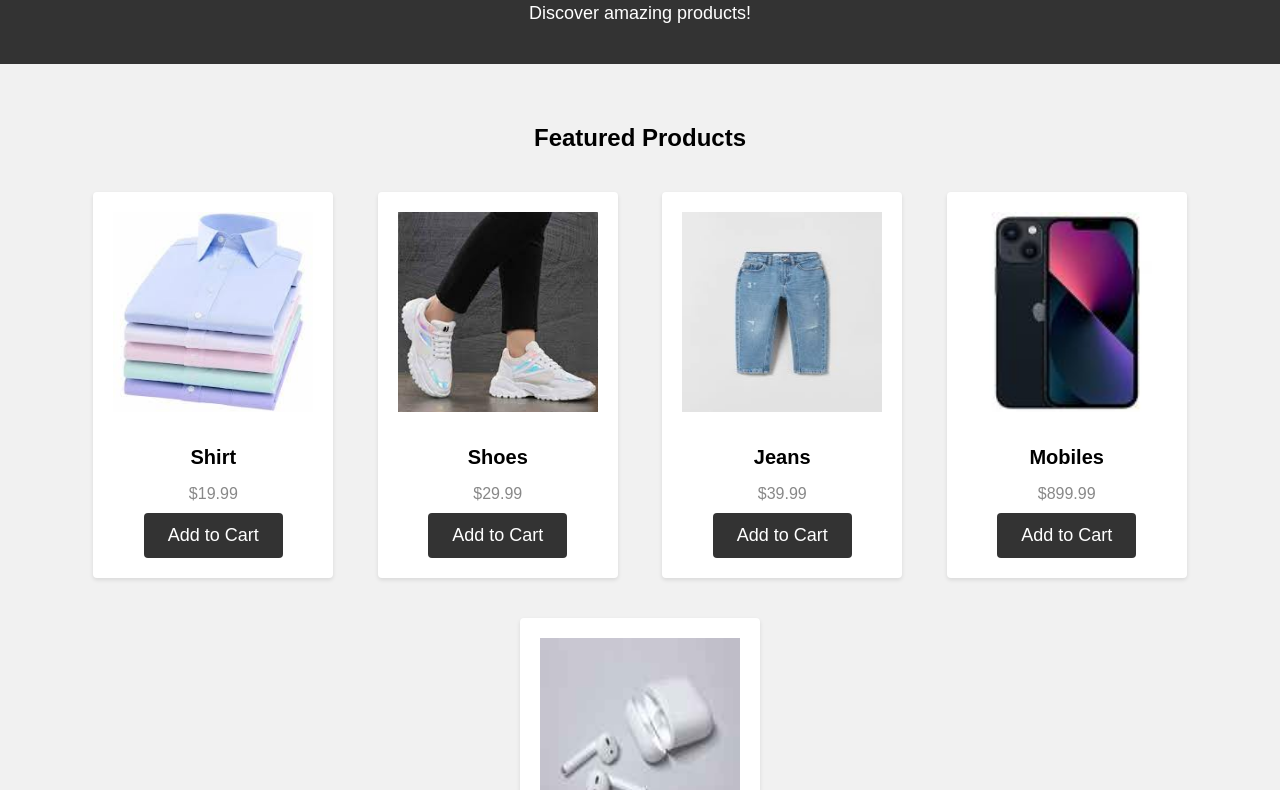
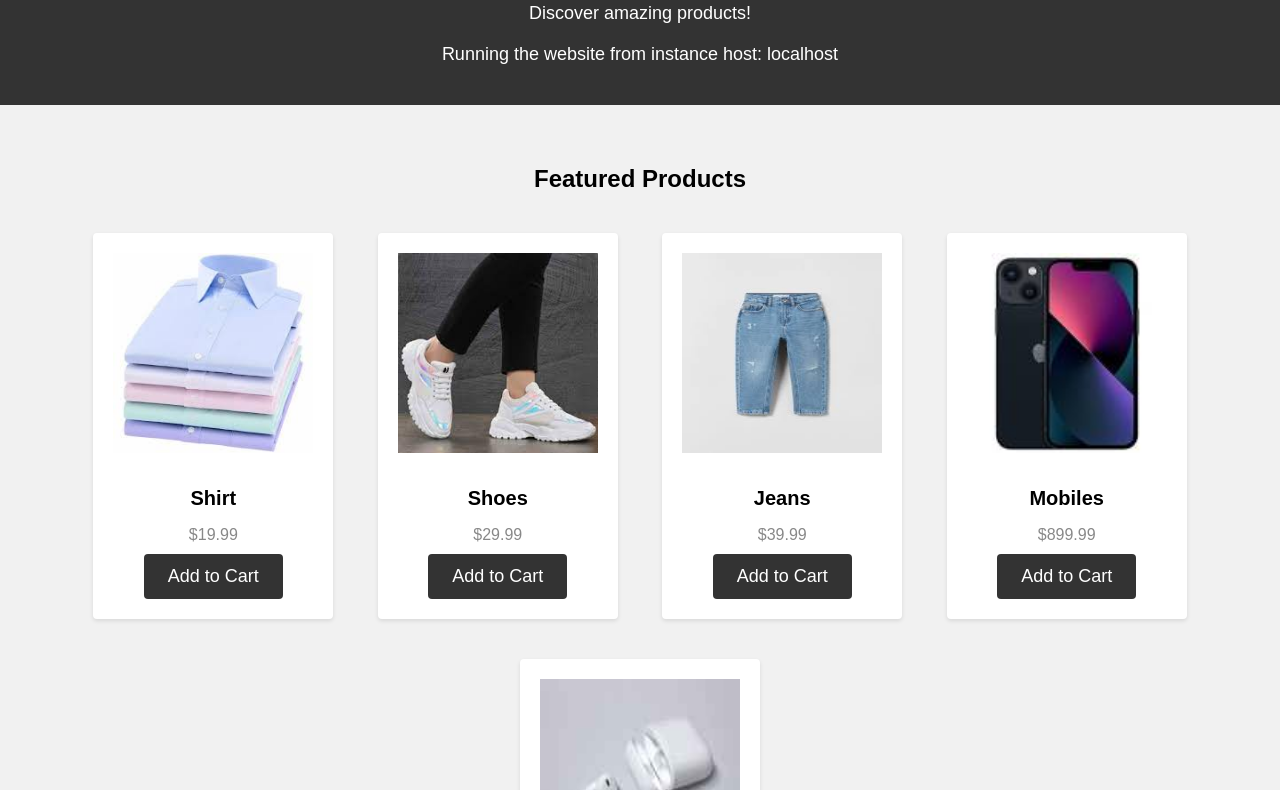
Before and after one commit to cvamsikrishna11/ecommerce-web-app, a plain HTML site: page server2/index.html in a window 1280 px wide. Shown: the part 93-883 px from the top of the page. Drawn offline with Linux system fonts and the light colour scheme.

Commit message:
trying to get instance details as part of the website

```diff
--- a/server2/index.html
+++ b/server2/index.html
@@ -83,9 +83,21 @@
   </style>
 </head>
 <body>
+
+  <head>
+    <title>JJTech E-commerce Website</title>
+    <script>
+      document.addEventListener("DOMContentLoaded", function() {
+        var hostnameElement = document.getElementById("hostname");
+        hostnameElement.innerText = window.location.hostname;
+      });
+    </script>
+  </head>
+
   <header>
     <h1>Welcome to JJTech E-commerce Website</h1>
     <p>Discover amazing products!</p>
+    <p>Running the website from instance host: <span id="hostname"></span></p>
   </header>
 
   <section>
```
